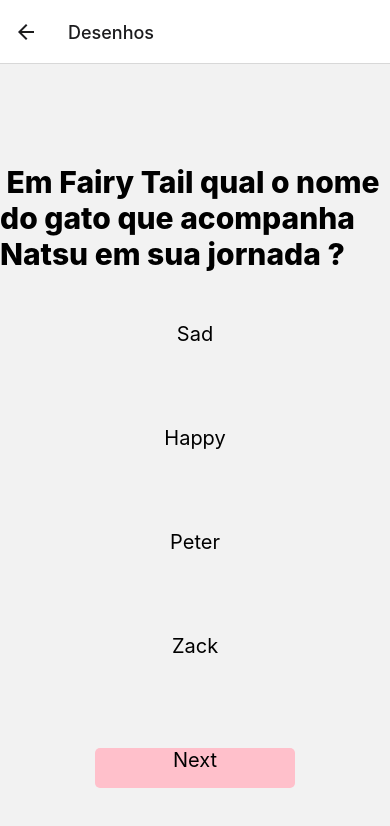
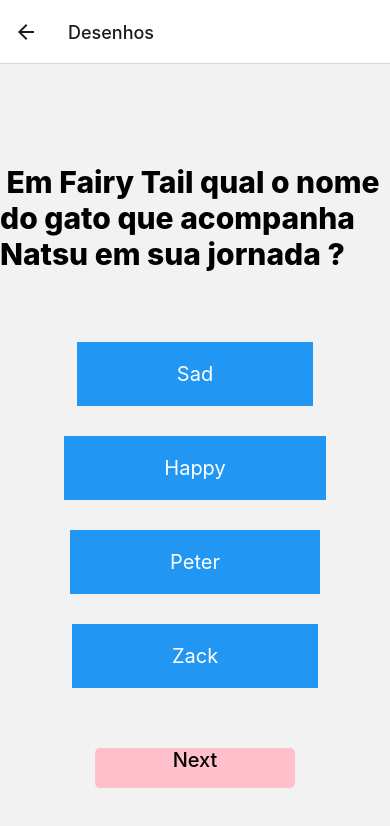
Before and after one commit to MariliaSales01/QuizReactNative, a React Native app: screen /Desenhos in a window 390 px wide. Shown: the top 826 px of the page. Built offline with nearby package versions, Linux system fonts and the light colour scheme.

Commit message:
Mudando a cor do button

```diff
--- a/screens/DesenhosScreens.jsx
+++ b/screens/DesenhosScreens.jsx
@@ -12,10 +12,11 @@
   return (
     <View style={styles.container}>
       <Text style={styles.title}>{reactQuestions [currentQuestionIndex].question}</Text>
-      {reactQuestions[currentQuestionIndex].options.map((options) => <View>
+      {reactQuestions[currentQuestionIndex].options.map((options) =>
+      <View>
         <Pressable style={styles.button} >
           <Text style={styles.options}>{options}</Text>
-          </Pressable>
+        </Pressable>
       </View>)}
 
       <Pressable style={styles.buttonNext} onPress={handleNext}>
@@ -35,14 +36,21 @@
     fontSize: 30,
     fontWeight:'800',
     justifyContent: 'center',
+    marginBottom:40,
   },
   options:{
     fontSize: 20,
-    paddingTop: 20,
+    textAlign:'center',
+    marginHorizontal:100,
+    marginVertical:20,
+    color: '#fff'
   },
   button:{
-    margin: 30,
+    marginTop: 30,
+    alignSelf: 'center',
+    backgroundColor:'#2196F3',
   },
+
   buttonNext:{
     backgroundColor:'pink',
     borderRadius: 5,
@@ -52,7 +60,7 @@
   },
   text:{
     fontSize: 20,
-    fontWeight:'400',
+    fontWeight:'500',
     textAlign:'center'
   }
 })
```
